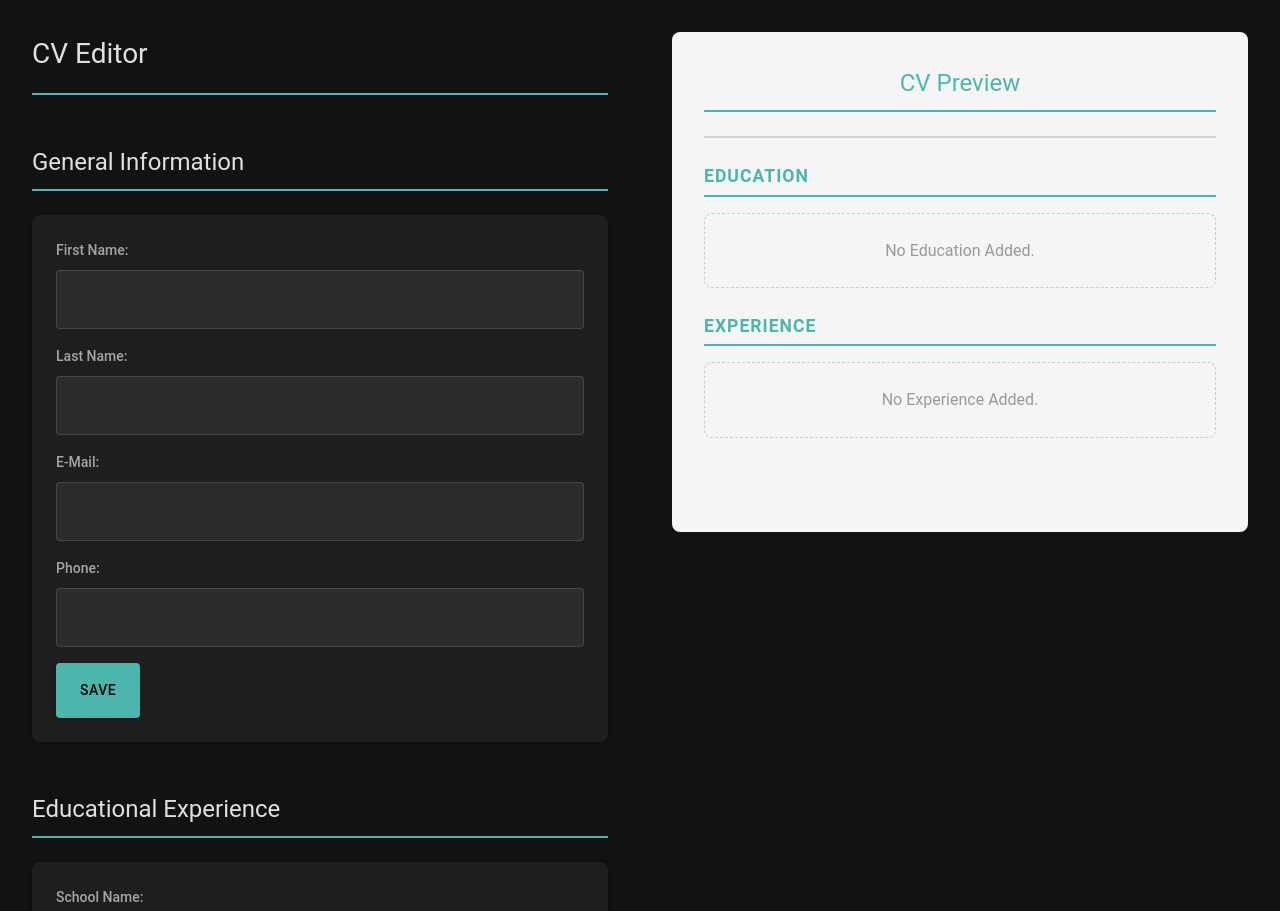
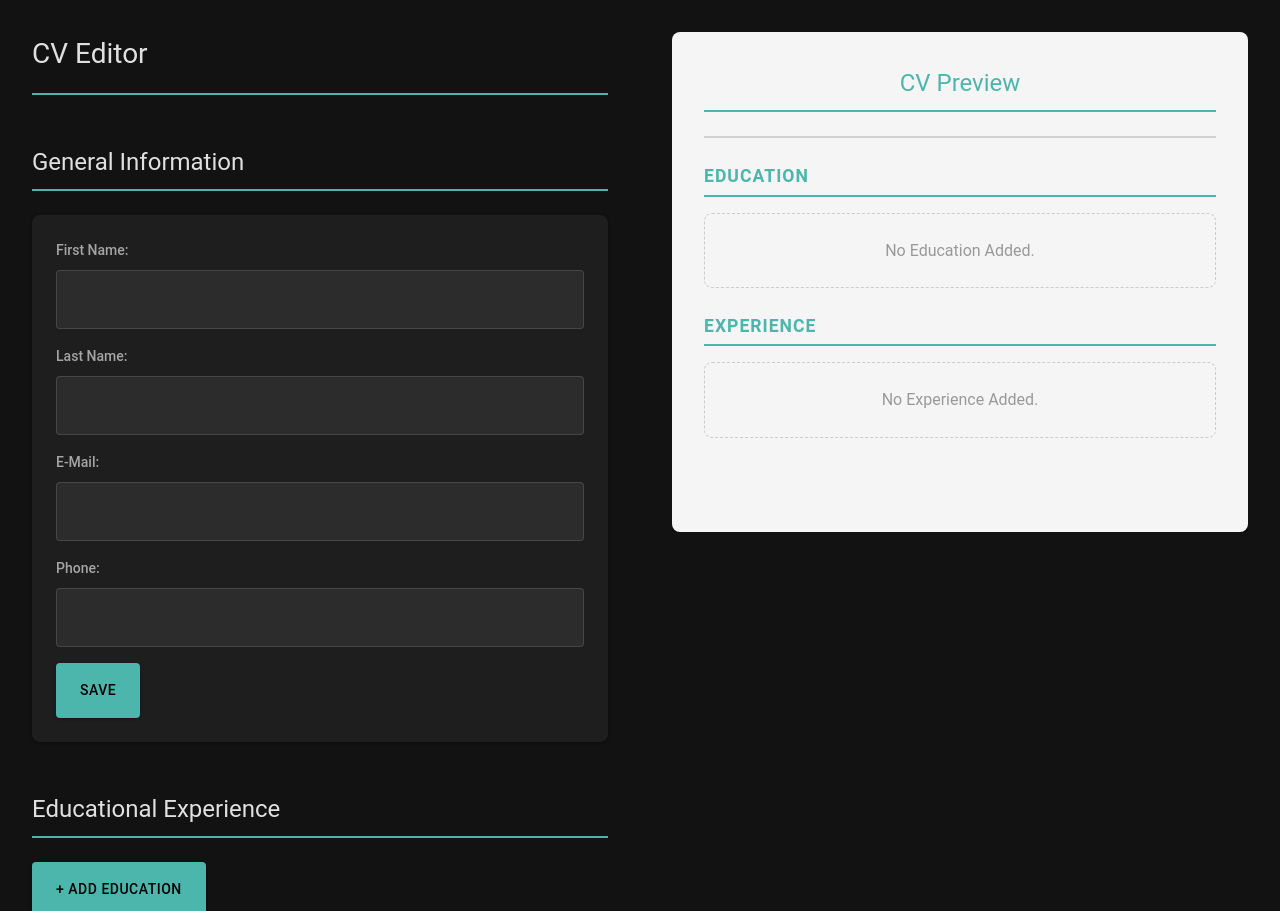
Before and after one commit to rlechuong/cv-application, a React (Vite) app: page / in a window 1280 px wide. Shown: the top 911 px of the page. Built offline with nearby package versions, Linux system fonts and the light colour scheme.

Commit message:
Add collapsible forms

```diff
--- a/src/App.css
+++ b/src/App.css
@@ -165,6 +165,45 @@ div button:not([type="submit"]):nth-of-type(2) {
 
 button:not([type="submit"]):hover {
   background-color: var(--color-surface-hover);
+}
+
+/* Add Button */
+
+button.add-button {
+  padding: var(--spacing-sm) var(--spacing-md);
+  background-color: var(--color-primary);
+  color: var(--color-on-primary);
+  border: none;
+  border-radius: var(--radius-sm);
+  font-size: 0.875rem;
+  font-weight: 500;
+  text-transform: uppercase;
+  letter-spacing: 0.5px;
+  cursor: pointer;
+  transition: background-color 0.2s, box-shadow 0.2s;
+  box-shadow: var(--shadow-1);
+  margin-bottom: var(--spacing-md);
+}
+
+.add-button:hover {
+  background-color: var(--color-primary-hover);
+  box-shadow: var(--shadow-2);
+}
+
+/* Form Transitions */
+form {
+  animation: fadeIn 0.3s ease-in;
+}
+
+@keyframes fadeIn {
+  from {
+    opacity: 0;
+    transform: translateY(-10px);
+  }
+  to {
+    opacity: 1;
+    transform: translateY(0);
+  }
 }
 
 /* Section Headings */
--- a/src/components/Education.jsx
+++ b/src/components/Education.jsx
@@ -6,6 +6,8 @@ function Education({ educationList, setEducationList }) {
   const [titleOfStudy, setTitleOfStudy] = useState("");
   const [startYear, setStartYear] = useState("");
   const [endYear, setEndYear] = useState("");
+
+  const [isAddingNew, setIsAddingNew] = useState(false);
 
   const handleSubmit = (e) => {
     e.preventDefault();
@@ -25,6 +27,8 @@ function Education({ educationList, setEducationList }) {
     setTitleOfStudy("");
     setStartYear("");
     setEndYear("");
+
+    setIsAddingNew(false);
   };
 
   const handleDelete = (idToDelete) => {
@@ -62,6 +66,8 @@ function Education({ educationList, setEducationList }) {
   return (
     <div>
       <h2>Educational Experience</h2>
+
+      {isAddingNew ? (
         <form onSubmit={handleSubmit}>
           <div>
             <label htmlFor="schoolName">School Name: </label>
@@ -118,9 +124,16 @@ function Education({ educationList, setEducationList }) {
               required
             />
           </div>
-
           <button type="submit">Add</button>
+          <button type="button" onClick={() => setIsAddingNew(false)}>
+            Cancel
+          </button>
         </form>
+      ) : (
+        <button className="add-button" onClick={() => setIsAddingNew(true)}>
+          + Add Education
+        </button>
+      )}
 
       <div className="education-list">
         <h3>Added Education</h3>
--- a/src/components/Experience.jsx
+++ b/src/components/Experience.jsx
@@ -8,6 +8,8 @@ function Experience({ experienceList, setExperienceList }) {
   const [startDate, setStartDate] = useState("");
   const [endDate, setEndDate] = useState("");
   const [isCurrentJob, setIsCurrentJob] = useState(false);
+
+  const [isAddingNew, setIsAddingNew] = useState(false);
 
   const handleSubmit = (e) => {
     e.preventDefault();
@@ -31,6 +33,8 @@ function Experience({ experienceList, setExperienceList }) {
     setStartDate("");
     setEndDate("");
     setIsCurrentJob(false);
+
+    setIsAddingNew(false);
   };
 
   const handleDelete = (idToDelete) => {
@@ -88,6 +92,8 @@ function Experience({ experienceList, setExperienceList }) {
   return (
     <div>
       <h2>Practical Experience</h2>
+
+      {isAddingNew ? (
         <form onSubmit={handleSubmit}>
           <div>
             <label htmlFor="companyName">Company Name: </label>
@@ -164,7 +170,15 @@ function Experience({ experienceList, setExperienceList }) {
           </div>
 
           <button type="submit">Add</button>
+          <button type="button" onClick={() => setIsAddingNew(false)}>
+            Cancel
+          </button>
         </form>
+      ) : (
+        <button className="add-button" onClick={() => setIsAddingNew(true)}>
+          + Add Experience
+        </button>
+      )}
 
       <div className="experience-list">
         <h3>Added Experience</h3>
```
Lines whose indentation alone changed are shown as unchanged.
